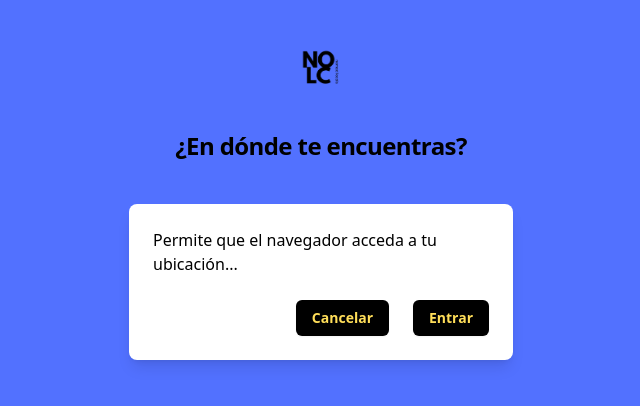
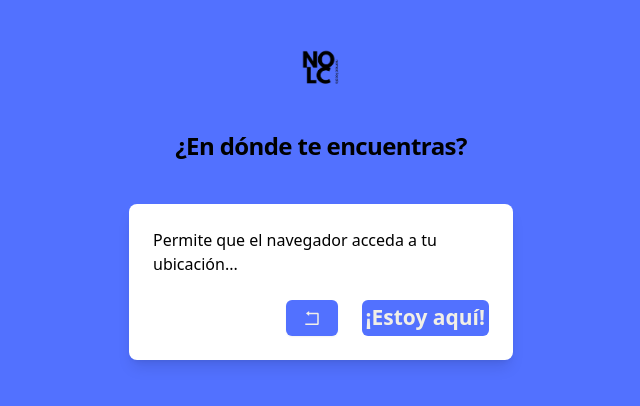
Before and after one commit to NomadLocals/front, a React (Vite) app in the folder client/: page /create-account2 in a window 1280 px wide. Shown: the top 406 px of the page, without its empty margins (319-959 px from the left). Built offline with nearby package versions, Linux system fonts and the light colour scheme; no server answers.

Commit message:
Validaciones y diseños -Pai

```diff
--- a/client/src/components/views/CreateAccountForm.jsx
+++ b/client/src/components/views/CreateAccountForm.jsx
@@ -265,7 +265,7 @@ const CreateAccountForm = () => {
                 <p className="text-red-500 text-sm">{errors.interests}</p>
               )}
             </div>
-            <div className="block text-sm font-medium leading-6 text-black">
+            <div className="block text-sm font-spartan leading-6 text-black">
               <button onClick={handleSubmit} className="paimon">
                 Ir a mi locación
               </button>
--- a/client/src/components/views/CreateAccountPlace.jsx
+++ b/client/src/components/views/CreateAccountPlace.jsx
@@ -4,6 +4,7 @@ import MapSelect from "./Map.jsx";
 import { postUser } from "../../Redux trad/actions.js";
 import { useNavigate } from "react-router-dom";
 import { useEffect, useState } from "react";
+import { AiOutlineRollback } from "react-icons/ai";
 
 export default function CreateAccountPlace() {
 
@@ -57,16 +58,16 @@ export default function CreateAccountPlace() {
               <Link to="/create-account1">
               <button
                 type="button"
-                className=" bg-black text-sm font-semibold leading-6 text-yellow rounded-md py-1.5 px-4 shadow-sm ring-black placeholder:text-gray-400 focus:ring-2 focus:ring-inset focus:ring-indigo-600"
+                className=" bg-blue text-xl font-spartan leading-6 text-grey rounded-md py-2 px-4 shadow-sm ring-black placeholder:text-gray-400 focus:ring-2 focus:ring-inset focus:ring-indigo-600"
               >
-                Cancelar
+                <AiOutlineRollback />
               </button>
               </Link>
               <button
                 type="submit"
-                className="bg-black text-sm font-semibold leading-6 text-yellow rounded-md py-1.5 px-4 shadow-sm ring-black placeholder:text-gray-400 focus:ring-2 focus:ring-inset focus:ring-indigo-600"
+                className="location-button"
               >
-                Entrar
+                ¡Estoy aquí!
               </button>
             </div>
           </form>
--- a/client/src/index.css
+++ b/client/src/index.css
@@ -64,3 +64,48 @@
       transform: none;
     }
   }
+
+  .location-button {
+    background: #5271FF;
+    cursor: pointer;
+    border: none;
+    padding: 2px 4px;
+    color: #F1EFE7;
+    font-size: 21px;
+    font-weight: bold;
+    position: relative;
+    border-radius: 6px;
+  }
+
+  .location-button::before {
+    content: "";
+    position: absolute;
+    top: 0;
+    left: 0;
+    z-index: -1;
+    width: 100%;
+    height: 100%;
+    background: linear-gradient(
+      45deg,
+      #5271FF, #FFDE59, #F1EFE7, #000000,
+      #5271FF, #FFDE59, #F1EFE7, #000000
+    );
+    background-size: 1000%;
+    border-radius: 10px;
+    filter: blur(8px);
+    animation: glowing 20s linear infinite;
+  }
+
+  @keyframes glowing {
+    0% {
+      background-position: 0 0;
+    }
+
+    50% {
+      background-position: 400% 0;
+    }
+
+    100% {
+      background-position: 0 0;
+    }
+  }
```
